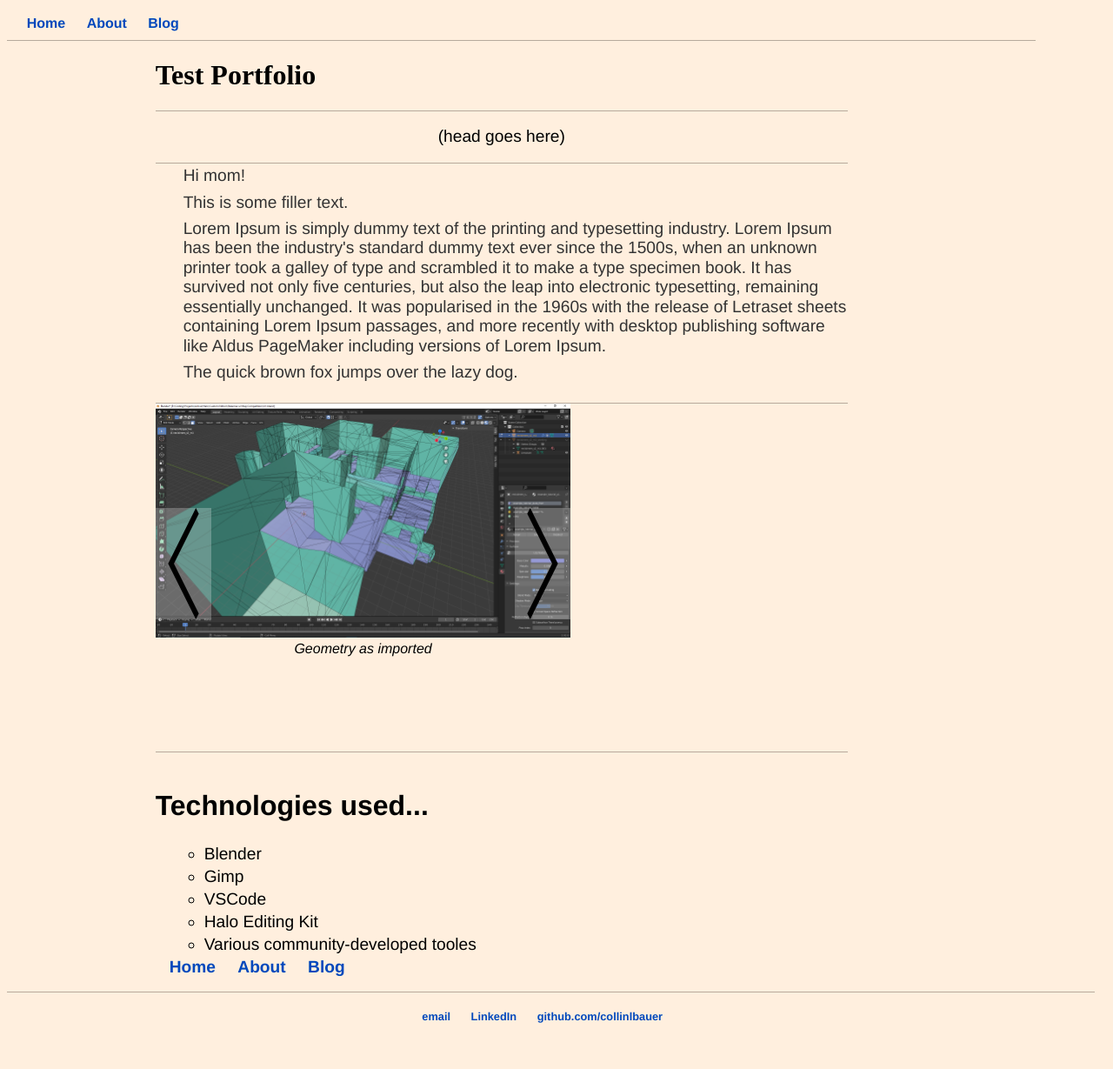
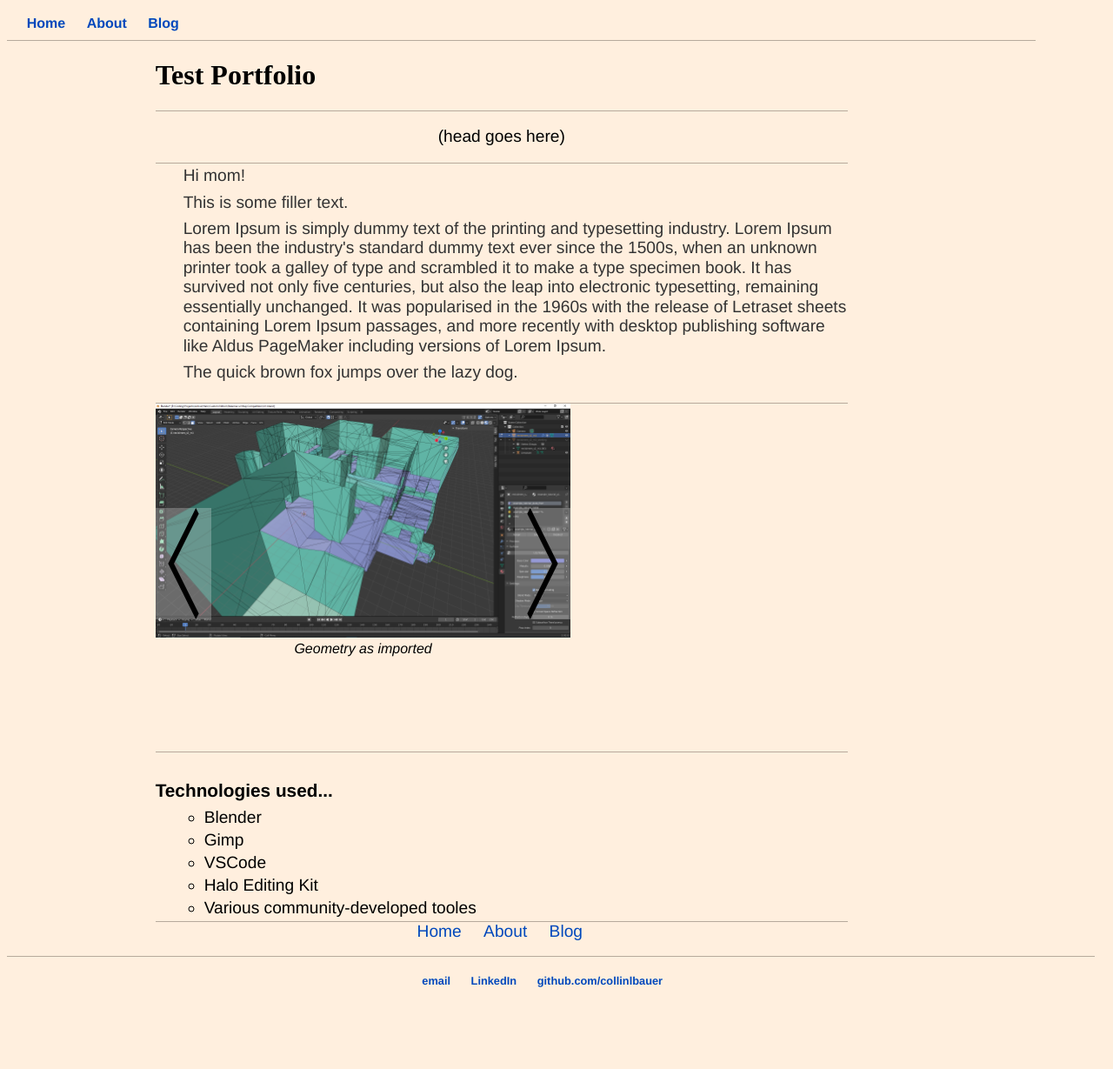
Before and after one commit to CollinLBauer/collinlbauer.github.io, a Jekyll site: the page built from test/index.html, in a window 1280 px wide. Shown: the whole page at 87% size. Built offline with Jekyll 4.4.1, drawn with Linux system fonts in a browser that asks for light colours; after the commit the page ends 1188 px from its top, so only the background shows below that.

Commit message:
links n stuff

```diff
--- a/_layouts/portfolio_entry.html
+++ b/_layouts/portfolio_entry.html
@@ -43,7 +43,7 @@ layout: default
 
   <div id="pf_credits">
     {% if page.technologies %}
-    <h2>Technologies used...</h2>
+    <h3>Technologies used...</h3>
     <ul>
       {% for tech in page.technologies %}
       <li>{{ tech }}</li>
@@ -52,7 +52,7 @@ layout: default
     {% endif %}
   </div>
   <div id="pf_links">
-    <ul class="nav-list">
+    <ul class="list_hz">
       <li class="nav-item"><a href="/">Home</a></li>
        <li class="nav-item"><a href="/about">About</a></li>
        <li class="nav-item"><a href="/blog">Blog</a></li>
--- a/css/main.css
+++ b/css/main.css
@@ -28,7 +28,7 @@ body {
     padding-bottom: 80px; /* height of footer */
 }
 
-#footer {       /* footer at the borrom of the page */
+#footer {       /* footer at the bottom of the page */
     position: absolute;
     bottom: 0;
     width: 100%;
--- a/css/portfolio.css
+++ b/css/portfolio.css
@@ -52,3 +52,15 @@
     text-align: center;
     font-style: italic;
 }
+
+#pf_links {
+    border-top: 1px solid #b6aa9c;
+    text-align: center;
+
+}
+
+.list_hz {
+    padding: 0px;
+    list-style: none;
+    margin: 0px auto 0px;
+}
```
